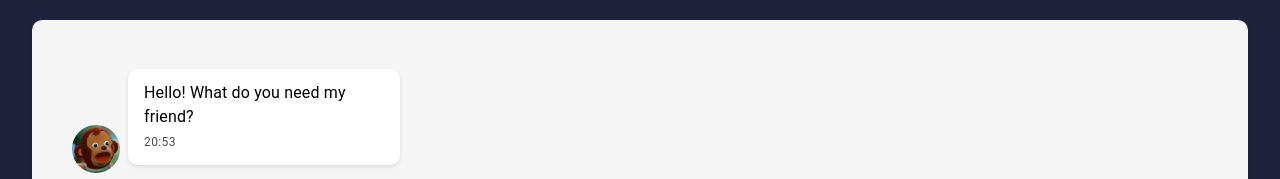
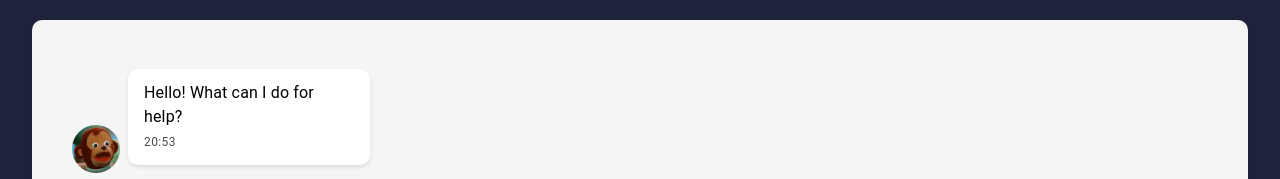
Before and after one commit to hammadinassim/Chatbot-ui, a React (Vite) app: page / in a window 1280 px wide. Shown: the top 179 px of the page. Built offline with nearby package versions, Linux system fonts and the light colour scheme.

Commit message:
Changed Bot response

```diff
--- a/src/components/Chatbot.tsx
+++ b/src/components/Chatbot.tsx
@@ -74,7 +74,7 @@ const Chatbot = () => {
   const [messages, setMessages] = React.useState([
     {
       id: 1,
-      text: "Hello! What do you need my friend?",
+      text: "Hello! What can I do for help?",
       isUser: false,
       timestamp: new Date(),
     },
@@ -123,7 +123,7 @@ const Chatbot = () => {
     setMessages([
       {
         id: 1,
-        text: "Hello! What do you need my friend?",
+        text: "Hello! What can I do for help?",
         isUser: false,
         timestamp: new Date(),
       },
```
